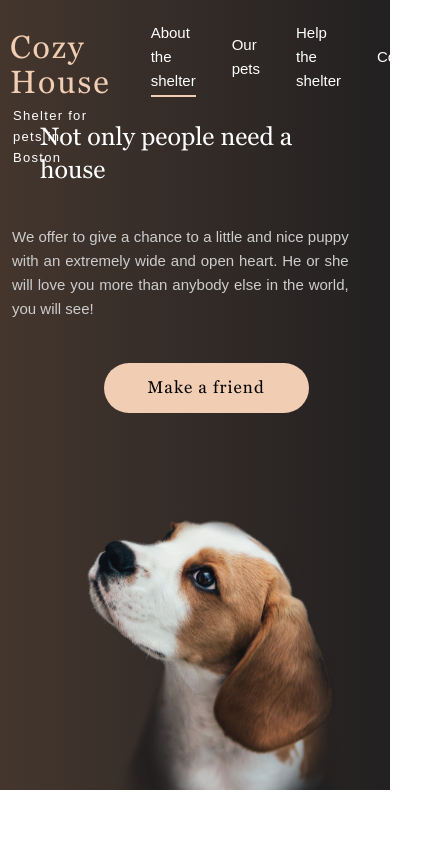
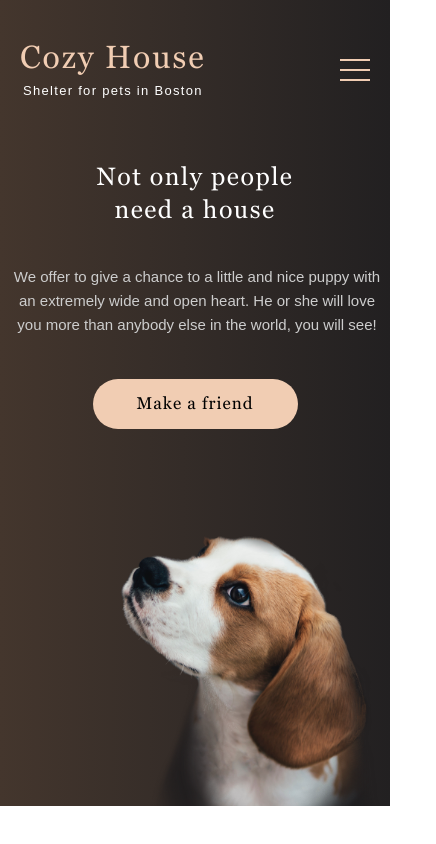
Before and after one commit to vladimirovicp/layout-shelter, a plain HTML site: page pages/main/index.html in a window 390 px wide. Shown: the top 844 px of the page, 436 px wide, since content can reach past the window. Drawn offline with Linux system fonts and the light colour scheme; files whose address does not match are found by name; a web font is replaced by a local one.

Commit message:
add: 320

```diff
--- a/pages/main/media.css
+++ b/pages/main/media.css
@@ -149,70 +149,6 @@
 
 @media (max-width: 360px) {
 
-    /* start burger*/
-    .burger {
-        z-index: 5;
-        width: 30px;
-        height: 22px;
-        position: relative;
-        cursor: pointer;
-        display: block;
-        transition: all 0.3s ease 0s;
-    }
-    .burger::after,
-    .burger::before,
-    .burger span {
-        left: 0;
-        position: absolute;
-        height: 2px;
-        width: 100%;
-        transition: all 0.5s ease 0s;
-        background-color: var(--color-primary);
-    }
-    .burger::after,
-    .burger::before {
-        content: "";
-    }
-    .burger::before {
-        top: 0;
-    }
-    .burger::after {
-        bottom: 0;
-    }
-    .burger span {
-        top: 50%;
-        transform: scale(1) translate(0, -50%);
-    }
-
-    .burger.open{
-        transform: rotate(90deg) translate(0, -50%);
-    }
-    /* end burger*/
-
-    .burger-list {
-        position: fixed;
-        flex-direction: column;
-        justify-content: flex-start;
-        width: 80%;
-        height: 100%;
-        background-color: black;
-        top: 0;
-        right: -100%;
-        overflow: auto;
-        margin: 0;
-        transition: all 0.5s ease 0s;
-        padding: 134px 0 0 112px;
-        align-items: flex-start;
-
-    }
-    .burger-list.open {
-        right: 0;
-    }
-    .burger-list a {
-        font-size: 1.95em;
-        line-height: 2;
-        margin-bottom: 16px;
-    }
 
 
 }
@@ -378,6 +314,23 @@
 
 @media (max-width: 1199px){
 
+    #header .container{
+        /*padding: 0 30px;*/
+        padding: 10px;
+    }
+
+    .logo-block{
+        margin-left: 15px;
+    }
+
+    #main-menu{
+        margin-right: 20px;
+    }
+
+    #not-only .info{
+        width: 465px;
+    }
+
     #about{
         padding-top: 68px;
         padding-bottom:94px
@@ -479,6 +432,139 @@
         padding-top: 30px;
     }
 
+
+    #footer .flex-wrap{
+        max-width: 660px;
+        margin: 0 auto;
+    }
+
+    #footer .ico{
+        margin-bottom: 44px;
+    }
+
+    #footer .title{
+        padding: 0 15px 40px;
+    }
+
+    #footer .address .ico{
+        margin-left: 15px;
+        margin-bottom: 26px;
+        padding: 0 0 10px 40px;
+    }
+
+    #footer .item-photo{
+        align-items: center;
+        margin: 20px 0 0 0;
+
+    }
+}
+
+
+@media (max-width: 750px){
+
+    .logo-block {
+        margin-left: 10px;
+    }
+
+    /* start burger*/
+    .burger {
+        z-index: 5;
+        width: 30px;
+        height: 22px;
+        position: relative;
+        cursor: pointer;
+        display: block;
+        transition: all 0.3s ease 0s;
+    }
+    .burger::after,
+    .burger::before,
+    .burger span {
+        left: 0;
+        position: absolute;
+        height: 2px;
+        width: 100%;
+        transition: all 0.5s ease 0s;
+        background-color: var(--color-primary);
+    }
+    .burger::after,
+    .burger::before {
+        content: "";
+    }
+    .burger::before {
+        top: 0;
+    }
+    .burger::after {
+        bottom: 0;
+    }
+    .burger span {
+        top: 50%;
+        transform: scale(1) translate(0, -50%);
+    }
+
+    .burger.open{
+        transform: rotate(90deg) translate(0, -50%);
+    }
+    /* end burger*/
+
+    .burger-list {
+        position: fixed;
+        flex-direction: column;
+        justify-content: flex-start;
+        width: 80%;
+        height: 100%;
+        background-color: black;
+        top: 0;
+        right: -100%;
+        overflow: auto;
+        margin: 0;
+        transition: all 0.5s ease 0s;
+        padding: 134px 0 0 112px;
+        align-items: flex-start;
+
+    }
+    .burger-list.open {
+        right: 0;
+    }
+    .burger-list a {
+        font-size: 1.95em;
+        line-height: 2;
+        margin-bottom: 16px;
+    }
+
+    #main-menu{
+        margin-top: 20px;
+        margin-right: 10px;
+    }
+
+
+    #not-only{
+        padding-top: 40px;
+    }
+    #not-only .info{
+        width: 100%;
+    }
+    .not-only__title{
+        width: 66%;
+        text-align: center;
+        font-size: 25px;
+        line-height: 130%;
+        letter-spacing: 0.06em;
+    }
+
+    #not-only .slogan{
+        width: 100%;
+        font-size: 15px;
+        line-height: 160%;
+        text-align: center;
+    }
+
+    #not-only .button{
+        margin: 0 auto;
+    }
+
+    #not-only .container{
+        background-position: right 10px bottom 0;
+    }
 
 
 
```
Also changed, not shown: main-320.jpg (added).
